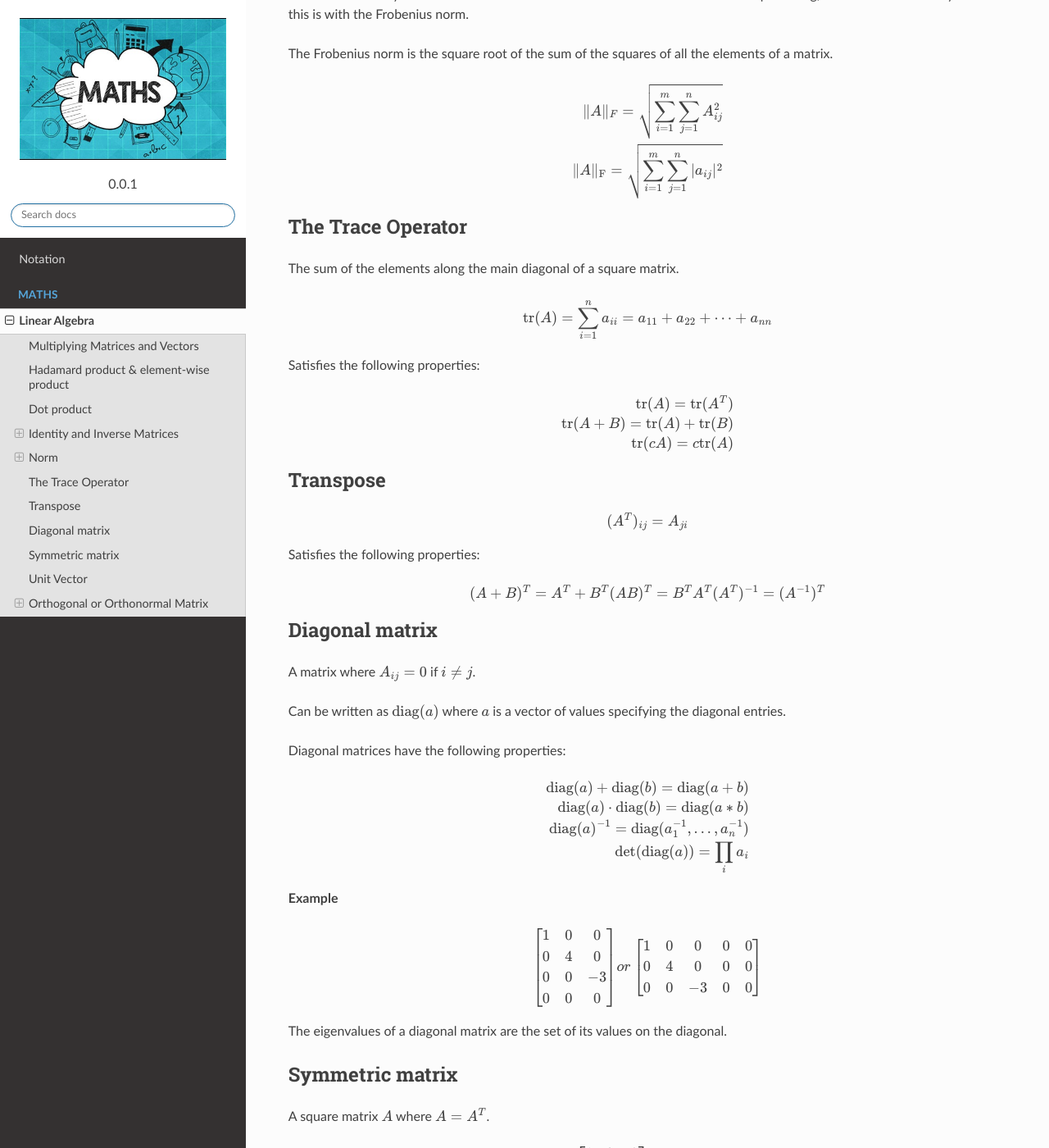
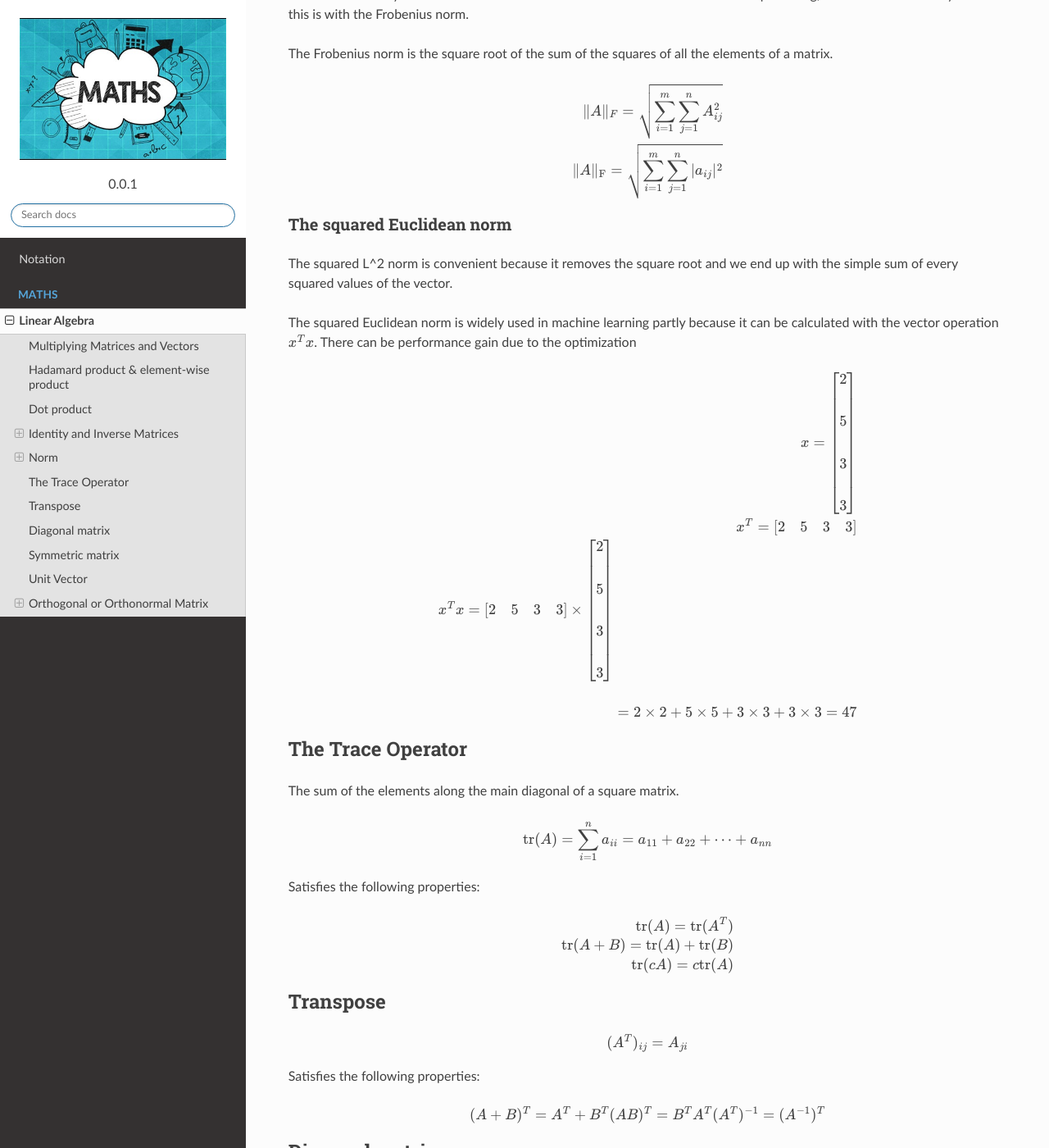
Before and after one commit to akkefa/ml-notes, a Sphinx documentation site: the page built from docs/linear_algebra.rst, in a window 1280 px wide and 1400 px high, scrolled down 2814 px. Shown: the whole window at 82% size. Built offline with Sphinx 7.4.7 and the Read the Docs theme 2.0.0, drawn with Linux system fonts in a browser that asks for light colours.

Commit message:
new examples added.

```diff
--- a/docs/linear_algebra.rst
+++ b/docs/linear_algebra.rst
@@ -189,6 +189,41 @@ The Frobenius norm is the square root of the sum of the squares of all the eleme
 
     \|A\|_\text{F} = \sqrt{\sum_{i=1}^m \sum_{j=1}^n |a_{ij}|^2}
 
+
+The squared Euclidean norm
+^^^^^^^^^^^^^^^^^^^^^^^^^^
+The squared L^2 norm is convenient because it removes the square root and we end up with the simple sum of every
+squared values of the vector.
+
+
+The squared Euclidean norm is widely used in machine learning partly because it can be calculated with the vector
+operation :math:`x^Tx`. There can be performance gain due to the optimization
+
+.. math::
+
+    x=\begin{bmatrix}
+        2 \\\\
+        5 \\\\
+        3 \\\\
+        3
+    \end{bmatrix}
+
+    x^T=\begin{bmatrix}
+        2 & 5 & 3 & 3
+    \end{bmatrix}
+
+    x^Tx=\begin{bmatrix}
+        2 & 5 & 3 & 3
+    \end{bmatrix} \times
+    \begin{bmatrix}
+        2 \\\\
+        5 \\\\
+        3 \\\\
+        3
+    \end{bmatrix}\\\\
+    &= 2\times 2 + 5\times 5 + 3\times 3 + 3\times 3= 47
+
+
 The Trace Operator
 -------------------
 The sum of the elements along the main diagonal of a square matrix.
```
Also changed, not shown: 1 other file.
